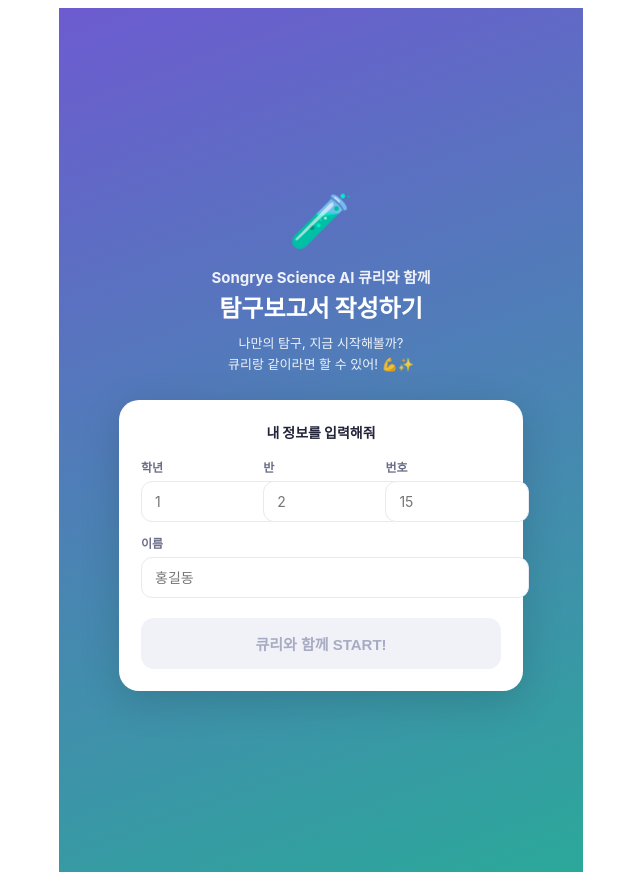
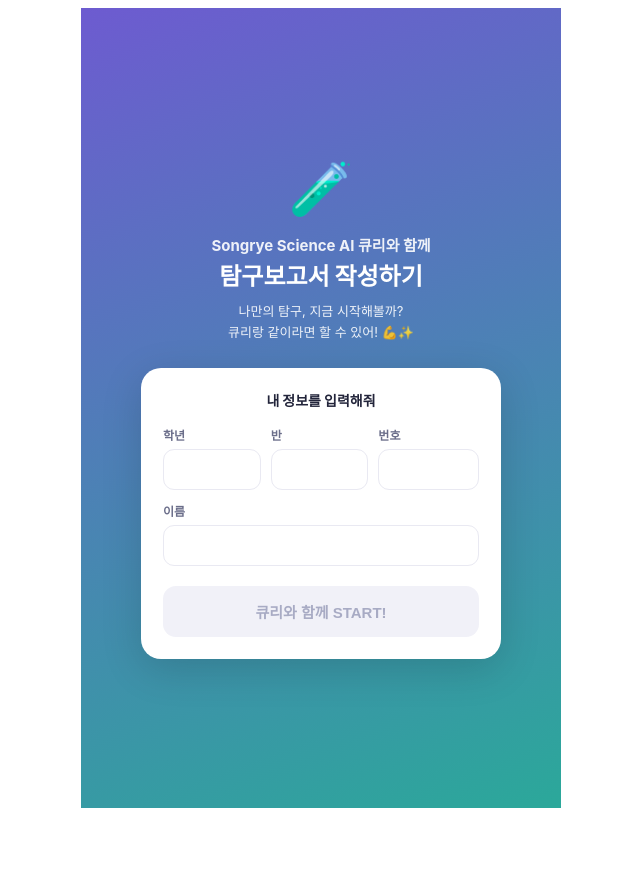
Before and after one commit to barbieeyes/curi-coach, a React (Vite) app: page / in a window 1280 px wide. Shown: the whole page, without its empty margins (319-959 px from the left). After the commit the page ends 816 px from the top, so only its background shows below. Built offline with nearby package versions, Linux system fonts and the light colour scheme.

Commit message:
Update App.jsx

```diff
--- a/src/App.jsx
+++ b/src/App.jsx
@@ -157,9 +157,33 @@ ${sections}
 * journeyDetail은 학생이 실제로 어려워한 단계만 골라서 1~3개 작성해. 어려움 없이 잘한 단계는 넣지 마. difficulty는 "어디서 무엇을", help는 "어떤 도움을 줬고 어떻게 나아졌는지"가 드러나게 구체적으로 써.`;
 
   const raw = await callCuri(prompt);
-  const match = raw.match(/\{[\s\S]*\}/);
-  if(!match) throw new Error("리포트 생성 실패");
-  return JSON.parse(match[0]);
+  let match = raw.match(/\{[\s\S]*\}/);
+  if(!match){
+    // 중괄호 닫힘이 잘린 경우, 여는 괄호부터 끝까지 시도
+    const open = raw.indexOf("{");
+    if(open === -1) throw new Error("리포트 형식 오류");
+    match = [raw.slice(open)];
+  }
+  let jsonStr = match[0].trim();
+  try {
+    return JSON.parse(jsonStr);
+  } catch(e) {
+    // 흔한 문제 보정: 마지막 쉼표 제거, 잘린 문자열 닫기 시도
+    let fixed = jsonStr.replace(/,\s*([}\]])/g, "$1");
+    try { return JSON.parse(fixed); }
+    catch(e2) {
+      // 그래도 실패하면 최소한의 안전한 리포트 반환
+      return {
+        overallSummary: "탐구 과정을 끝까지 완성했어요. 자세한 분석 리포트를 불러오는 데 문제가 있었어요. 다시 시도해보세요.",
+        strengths: [],
+        journeyDetail: [],
+        improvements: [],
+        curiosityLevel: "-",
+        scientificThinkingNote: "",
+        suggestionForTeacher: ""
+      };
+    }
+  }
 }
 
 function Spinner({ color }) {
@@ -483,22 +507,21 @@ export default function App() {
   // ── 시작 화면 (학생 정보 입력) ──
   if (!started) {
     const canStart = student.grade && student.cls && student.num && student.name.trim();
-    const field = (label, key, placeholder, width) => (
-      <div style={{width}}>
+    const field = (label, key, width) => (
+      <div style={{width,boxSizing:"border-box"}}>
         <div style={{fontSize:12,fontWeight:700,color:C.inkSoft,marginBottom:6}}>{label}</div>
         <input
           value={student[key]}
           onChange={e=>setStudent(p=>({...p,[key]:e.target.value}))}
-          placeholder={placeholder}
           inputMode={key==="name"?"text":"numeric"}
-          style={{width:"100%",border:`1.5px solid ${C.line}`,borderRadius:11,padding:"11px 13px",fontSize:14,fontFamily:"inherit",outline:"none",color:C.ink}}
+          style={{width:"100%",boxSizing:"border-box",border:`1.5px solid ${C.line}`,borderRadius:11,padding:"11px 13px",fontSize:14,fontFamily:"inherit",outline:"none",color:C.ink}}
         />
       </div>
     );
     return (
-      <div style={{fontFamily:"'Pretendard',-apple-system,system-ui,sans-serif",background:`linear-gradient(160deg,${C.primary},${C.accent})`,minHeight:"100vh",maxWidth:480,margin:"0 auto",display:"flex",flexDirection:"column",alignItems:"center",justifyContent:"center",padding:"32px 22px",color:"white"}}>
+      <div style={{fontFamily:"'Pretendard',-apple-system,system-ui,sans-serif",background:`linear-gradient(160deg,${C.primary},${C.accent})`,minHeight:"100vh",maxWidth:480,margin:"0 auto",display:"flex",flexDirection:"column",alignItems:"center",justifyContent:"center",padding:"32px 22px",color:"white",boxSizing:"border-box"}}>
         <div style={{fontSize:52,marginBottom:14}}>🧪</div>
-        <div style={{fontSize:15,fontWeight:700,opacity:0.9,marginBottom:6}}>Songrye Science AI 큐리와 함께</div>
+        <div style={{fontSize:15,fontWeight:700,opacity:0.9,marginBottom:6,textAlign:"center"}}>Songrye Science AI 큐리와 함께</div>
         <div style={{fontSize:24,fontWeight:900,textAlign:"center",lineHeight:1.35,marginBottom:8}}>
           탐구보고서 작성하기
         </div>
@@ -506,15 +529,15 @@ export default function App() {
           나만의 탐구, 지금 시작해볼까?<br/>큐리랑 같이라면 할 수 있어! 💪✨
         </div>
 
-        <div style={{background:"white",borderRadius:20,padding:22,width:"100%",maxWidth:360,boxShadow:"0 10px 40px rgba(0,0,0,0.15)"}}>
+        <div style={{background:"white",borderRadius:20,padding:22,width:"100%",maxWidth:360,boxShadow:"0 10px 40px rgba(0,0,0,0.15)",boxSizing:"border-box"}}>
           <div style={{fontSize:14,fontWeight:800,color:C.ink,marginBottom:16,textAlign:"center"}}>내 정보를 입력해줘</div>
           <div style={{display:"flex",gap:10,marginBottom:12}}>
-            {field("학년","grade","1","33%")}
-            {field("반","cls","2","33%")}
-            {field("번호","num","15","34%")}
+            {field("학년","grade","33%")}
+            {field("반","cls","33%")}
+            {field("번호","num","34%")}
           </div>
           <div style={{marginBottom:20}}>
-            {field("이름","name","홍길동","100%")}
+            {field("이름","name","100%")}
           </div>
           <button
             onClick={()=>{ if(canStart) setStarted(true); }}
```
